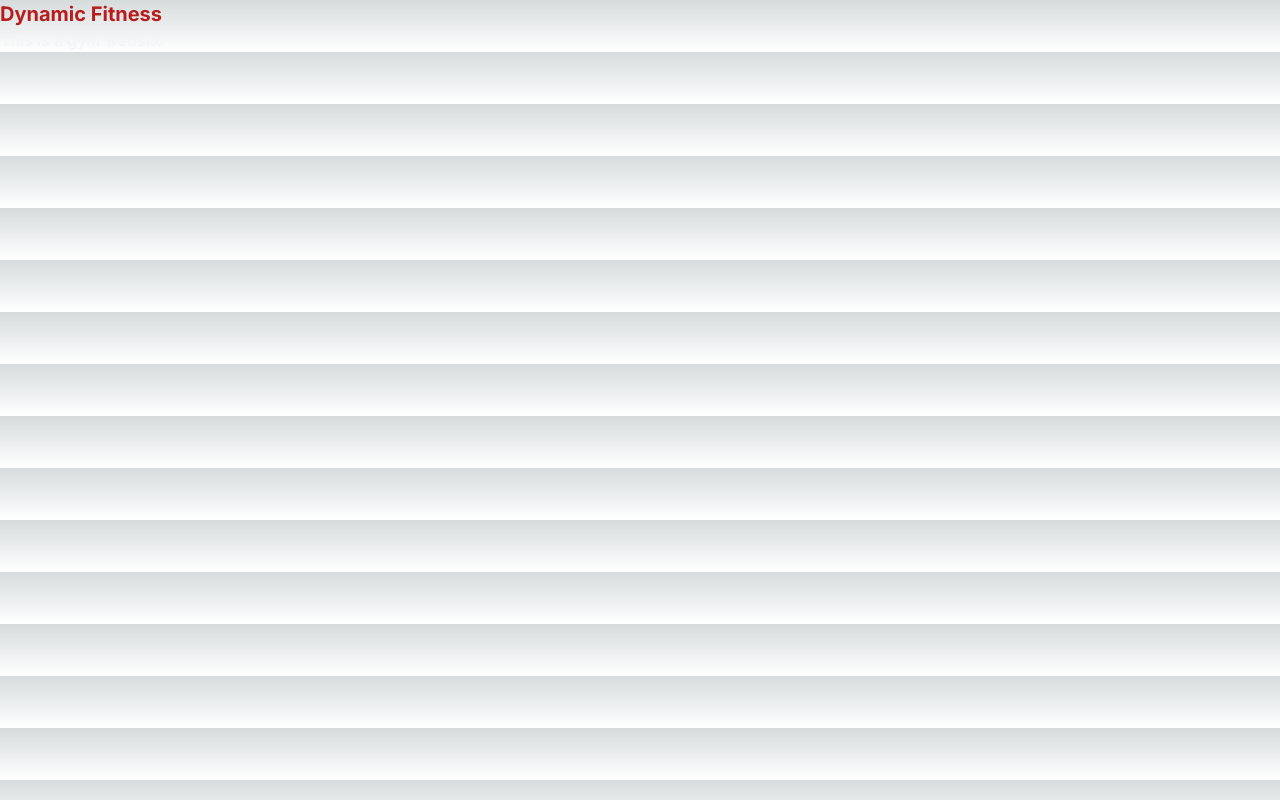
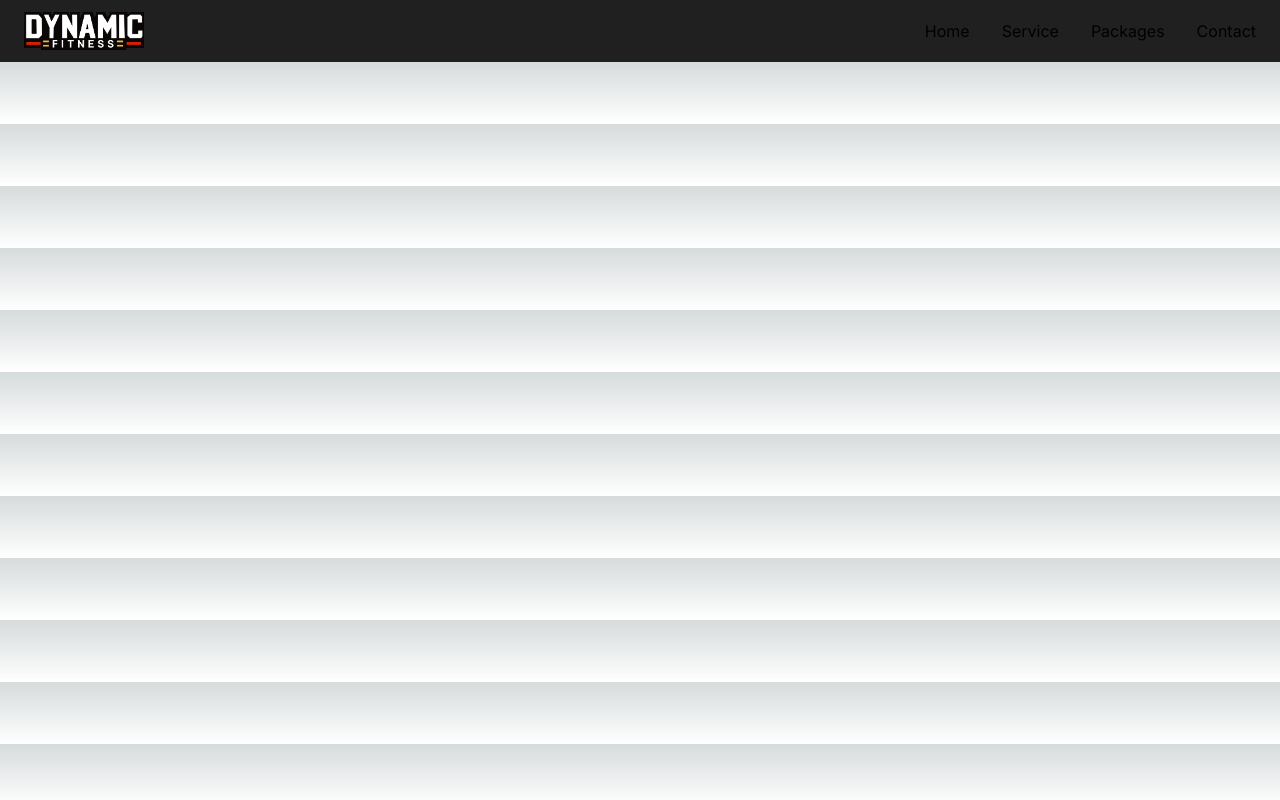
Before and after one commit to naduncalcey/dynamic-fitness-lk, a Next.js app: page / in a window 1280 px wide. Built offline with nearby package versions, Linux system fonts and the light colour scheme.

Commit message:
implemented navigation bar to the website

```diff
--- a/app/globals.css
+++ b/app/globals.css
@@ -31,3 +31,75 @@ body {
     text-wrap: balance;
   }
 }
+
+/* Navigation code */
+.navigation {
+  background-color: #202020;
+  display: flex;
+  height: 62px;
+}
+
+.navigation .container {
+  display: flex;
+  justify-content: space-between;
+  align-items: center;
+  padding: 12.25px 24px;
+  max-width: 1280px;
+  margin: 0 auto;
+}
+
+.navigation .container .nav-ul {
+  display: none;
+}
+
+.navigation .container ul .link a:hover {
+  color: #d72000;
+}
+
+.navigation .container .menu-btn {
+  display: flex;
+}
+.navigation .btn-container {
+  position: relative;
+}
+
+.popover {
+
+  position: absolute;
+  top: 28px;
+  right: 0;
+  z-index: 900;
+  background: #343434;
+  padding: 12px 12px 4px 12px;
+  width: 140px;
+  border-radius: 6px;
+
+}
+.popover ul li {
+  color: #f4f4f4;
+  padding-bottom: 8px;
+}
+
+.icon {
+  color: #f4f4f4;
+}
+
+@media (min-width: 768px) {
+  .navigation .container ul {
+    display: flex;
+    gap: 32px;
+  }
+  .navigation .container {
+    justify-content: space-between;
+  }
+  .navigation .container .menu-btn {
+    display: none;
+  }
+
+  .navigation .container .nav-ul{
+    display: flex;
+  }
+  .navigation .btn-container {
+    display: none;
+  }
+}
--- a/app/page.tsx
+++ b/app/page.tsx
@@ -1,10 +1,76 @@
+"use client";
+
+import { useState, useRef, useEffect } from "react";
 import Image from "next/image";
+import { MenuIcon } from "lucide-react";
 
 export default function Home() {
+  const [isPopoverVisible, setIsPopoverVisible] = useState(false);
+
+  const togglePopover = () => {
+    setIsPopoverVisible(!isPopoverVisible);
+  };
+
   return (
-  <div>
-    <h1 className="text-red-700 font-bold text-xl">Dynamic Fitness</h1>
-    <p className="text-gray-100 font-medium text-md">This is a gym website</p>
-  </div>
+    <>
+      <nav className="navigation">
+        <div className="container">
+          <Image
+            src="/branding/LogoCLear.png"
+            alt="dynamic-fitness-logo"
+            width="120"
+            height="48"
+          />
+          <div className="links">
+            <ul className="nav-ul">
+              <li id="home" className="link">
+                <a href="..">Home</a>
+              </li>
+              <li id="service" className="link">
+                <a href="..">Service</a>
+              </li>
+              <li id="packages" className="link">
+                <a href="..">Packages</a>
+              </li>
+              <li id="contact" className="link">
+                <a href="..">Contact</a>
+              </li>
+            </ul>
+          </div>
+          <div className="btn-container">
+            <button className="menu-btn" onClick={togglePopover}>
+              <MenuIcon className="icon" />
+            </button>
+            {isPopoverVisible && (
+              <div className="popover">
+                <ul>
+
+                  <li className="link">
+                    <a href=".." >
+                      Home
+                    </a>
+                  </li>
+                  <li className="link">
+                    <a href=".." >
+                      Services
+                    </a>
+                  </li>
+                  <li className="link">
+                    <a href=".." >
+                      Packages
+                    </a>
+                  </li>
+                  <li className="link">
+                    <a href=".." className="link">
+                      Contact
+                    </a>
+                  </li>
+                </ul>
+              </div>
+            )}
+          </div>
+        </div>
+      </nav>
+    </>
   );
 }
```
Also changed, not shown: package.json (+6 -5 lines), public/branding/LogoClear.png (added), 1 other file (tests, documents, lock files or other folders).
